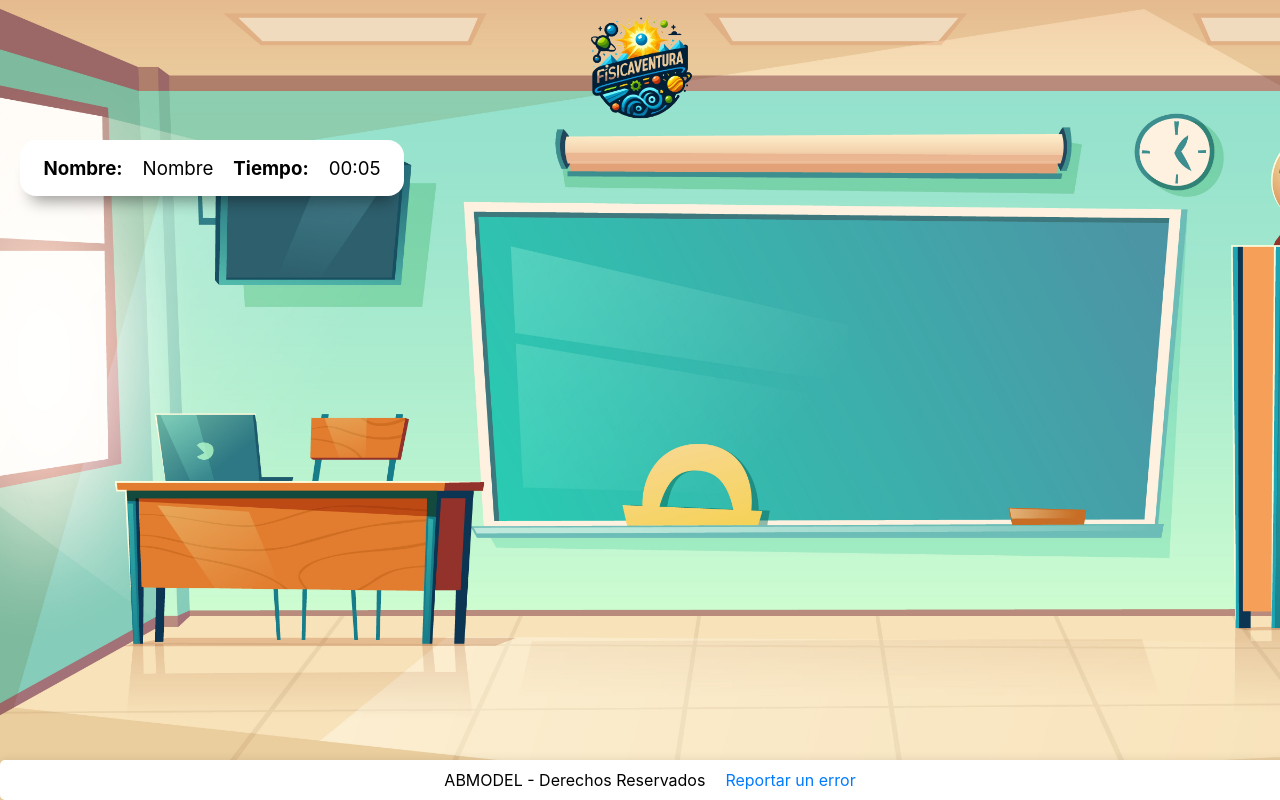
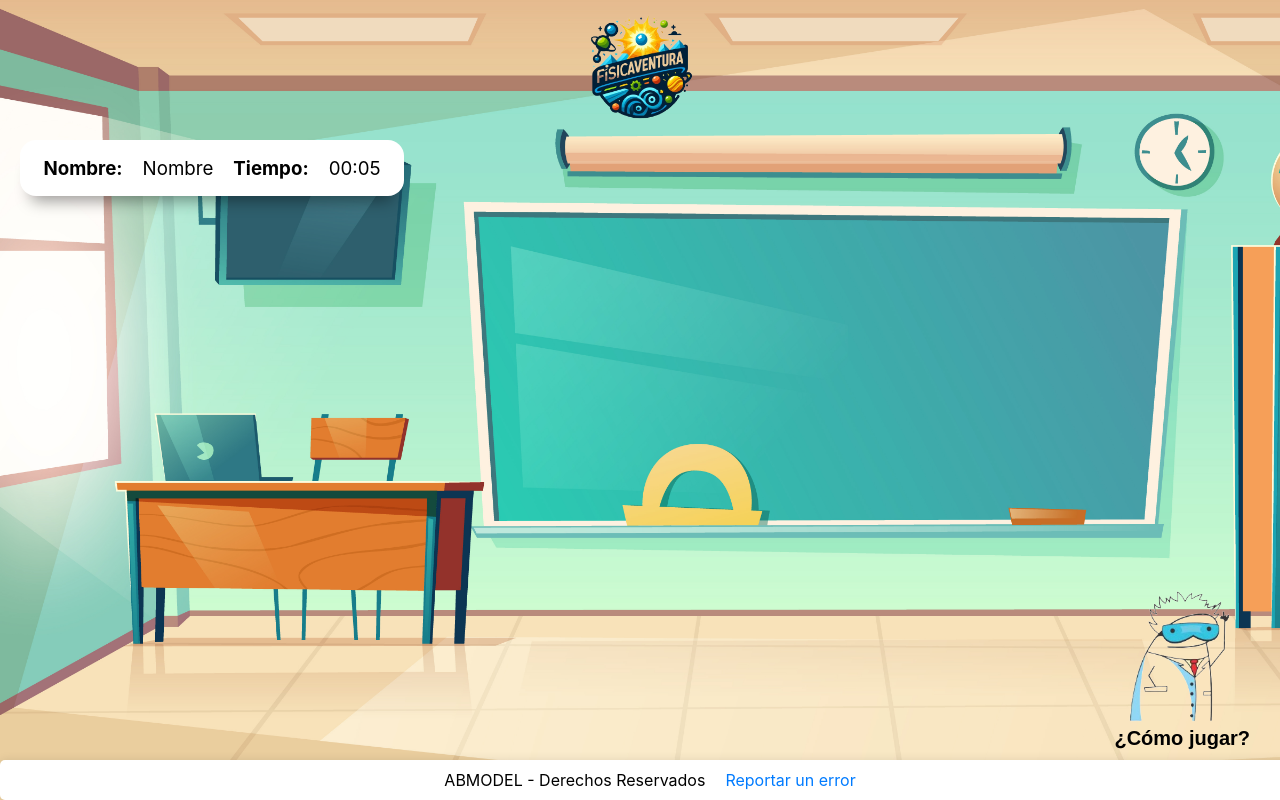
Before and after one commit to Ferengi2002/Proyecto-Usabilidad, a React (Create React App) app in the folder fisicaventura/: page /second-screen in a window 1280 px wide. Built offline with nearby package versions, Linux system fonts and the light colour scheme.

Commit message:
Agregar pantalla de instrucciones

```diff
--- a/fisicaventura/src/App.css
+++ b/fisicaventura/src/App.css
@@ -277,6 +277,98 @@ img{
   width: 35px;
   height: 35px;
 }
+
+/*Estilo de instrucciones*/
+.instructions-container {
+  position: fixed;
+  bottom: 40px;
+  right: 20px;
+}
+
+.instructions-button {
+  display: flex;
+  flex-direction: column;
+  align-items: center;
+  background: none;
+  border: none;
+  cursor: pointer;
+  padding: 10px;
+}
+
+.instructions-image {
+  width: 110px;
+  height: auto;
+  margin-bottom: 5px;
+}
+
+.instructions-text {
+  font-size: 20px;
+  font-weight: bold;
+  margin: 0;
+}
+
+.instructions-modal {
+  position: fixed;
+  top: 0;
+  left: 0;
+  width: 100%;
+  height: 100%;
+  display: flex;
+  justify-content: center;
+  align-items: center;
+  z-index: 2000;
+}
+
+.instructions-content {
+  position: relative;
+}
+
+.instructions-content-container {
+  width: 590px;
+  height: 420px;
+  background-image: url('../src/assets/images/fondo-instrucciones.png');
+  background-size: cover;
+  background-position: center;
+  display: flex;
+  justify-content: center;
+  align-items: center;
+}
+.close-button-content{
+  position: absolute;
+  top: 10px;
+  right: 10px;
+  z-index: 1;
+}
+.instructions-content h2 {
+  color: #000;
+  margin-bottom: 20px;
+  text-align: center;
+}
+.instructions-content ol {
+  padding-left: 60px;
+  padding-right: 30px;
+}
+.instructions-content li {
+  margin-bottom: 15px;
+  line-height: 1.0;
+}
+.good-luck {
+  text-align: center;
+  font-size: 1.2em;
+  margin-top: 20px;
+  color: #000;
+}
+/*Estilo para cuando se abra una ventana emergente*/
+.instructions-overlay {
+  position: fixed;
+  top: 0;
+  left: 0;
+  right: 0;
+  bottom: 0;
+  background-color: rgba(0, 0, 0, 0.5);
+  z-index: 1000;
+}
+
 /*Estilo para el footer*/
 footer {
   padding: 10px;
--- a/fisicaventura/src/components/Instructions.js
+++ b/fisicaventura/src/components/Instructions.js
@@ -1,11 +1,55 @@
-import React from 'react';
+import React, { useState } from 'react';
+import PersonajePhoto from '../assets/images/personajeInstruciones.png'
+import closeImage from '../assets/images/close.png';
 
-const Instructions= () => {
-  return (
-    <div>
+const Instructions = () => {
+    const [isOpen, setIsOpen]=useState(false)
 
-    </div>
-  );
-};
+    const toggleInstructions = () => {
+      setIsOpen(!isOpen);
+    };
 
-export default Instructions;
+    return (
+      <>
+        <div className="instructions-container">
+          <button className="instructions-button" onClick={toggleInstructions}>
+            <img
+              src={PersonajePhoto}
+              alt=""
+              className="instructions-image"
+            />
+            <p className="instructions-text">¿Cómo jugar?</p>
+          </button>
+        </div>
+
+        {isOpen && (
+        <>
+        <div className="instructions-overlay"></div>
+        <div className="instructions-modal">
+          <div className="instructions-content-container">
+            <div className="instructions-content">
+             <div className='close-button-content'>
+             <button className="close-button" onClick={toggleInstructions}>
+                <img src={closeImage} alt="Cerrar" />
+                </button>
+             </div>
+            <h2>Instrucciones del Juego:</h2>
+              <ol>
+                <li><strong>Selecciona el Nivel:</strong> Elige el nivel donde se encuentra tu ficha.</li>
+                <li><strong>Gira la Ruleta:</strong> La ruleta determinará cuántos espacios avanzas en el mapa.</li>
+                <li><strong>Responde Preguntas:</strong> Después de moverte, aparecerá una pregunta de opción múltiple relacionada con el juego de física.</li>
+                <li><strong>Respuesta Correcta:</strong> Avanzas más espacios.</li>
+                <li><strong>Respuesta Incorrecta:</strong> Retrocedes algunos espacios.</li>
+                <li><strong>Cerca del Final:</strong> Si estás cerca de la meta, debes sacar el número exacto para llegar. Si obtienes un número mayor, retrocedes la diferencia hasta completar el movimiento.</li>
+              </ol>
+              <p className="good-luck"><strong>¡Buena Suerte!</strong></p>
+            </div>
+          </div>
+        </div>
+        </>
+        )}
+      </>
+    );
+  };
+
+  export default Instructions;
--- a/fisicaventura/src/components/SecondScreen.js
+++ b/fisicaventura/src/components/SecondScreen.js
@@ -4,6 +4,7 @@ import ErrorReportForm from './ErrorReportForm';
 import logoImage from '../assets/images/logo.png';
 import SubHeader from './SubHeader';
 import Roulette from './Roulette';
+import Instructions from './Instructions';
 
 const SecondScreen = () => {
     const [showRoulette, setShowRoulette] = useState(true);
@@ -23,6 +24,7 @@ const SecondScreen = () => {
             {/* {showRoulette && <Roulette onClose={handleClose} />} */}
                 {/* Puedes agregar aquí otros componentes o lógica para mostrar
                 cuando la ruleta esté cerrada */}
+            <Instructions/>
         </div>
     );
 };
--- a/fisicaventura/src/components/Timer.js
+++ b/fisicaventura/src/components/Timer.js
@@ -1,9 +1,10 @@
 import React, { useEffect, useState } from 'react';
 
-const Timer = () => {
+const Timer = ({ isGameFinished, onGameFinish }) => {
   const [time, setTime] = useState({ minutes: 0, seconds: 0 });
 
   useEffect(() => {
+    if (!isGameFinished) {
       const timer = setInterval(() => {
         setTime(prevTime => {
           if (prevTime.seconds === 59) {
@@ -14,7 +15,10 @@ const Timer = () => {
       }, 1000);
 
       return () => clearInterval(timer);
-  }, []);
+    } else if (isGameFinished && onGameFinish) {
+      onGameFinish(time);
+    }
+  }, [isGameFinished, onGameFinish]);
 
   const formatTime = (time) => time < 10 ? `0${time}` : time;
 
```
Also changed, not shown: fisicaventura/src/assets/images/fondo-instrucciones.png (added), fisicaventura/src/assets/images/personajeInstruciones.png (added). Lines whose indentation alone changed are shown as unchanged.
